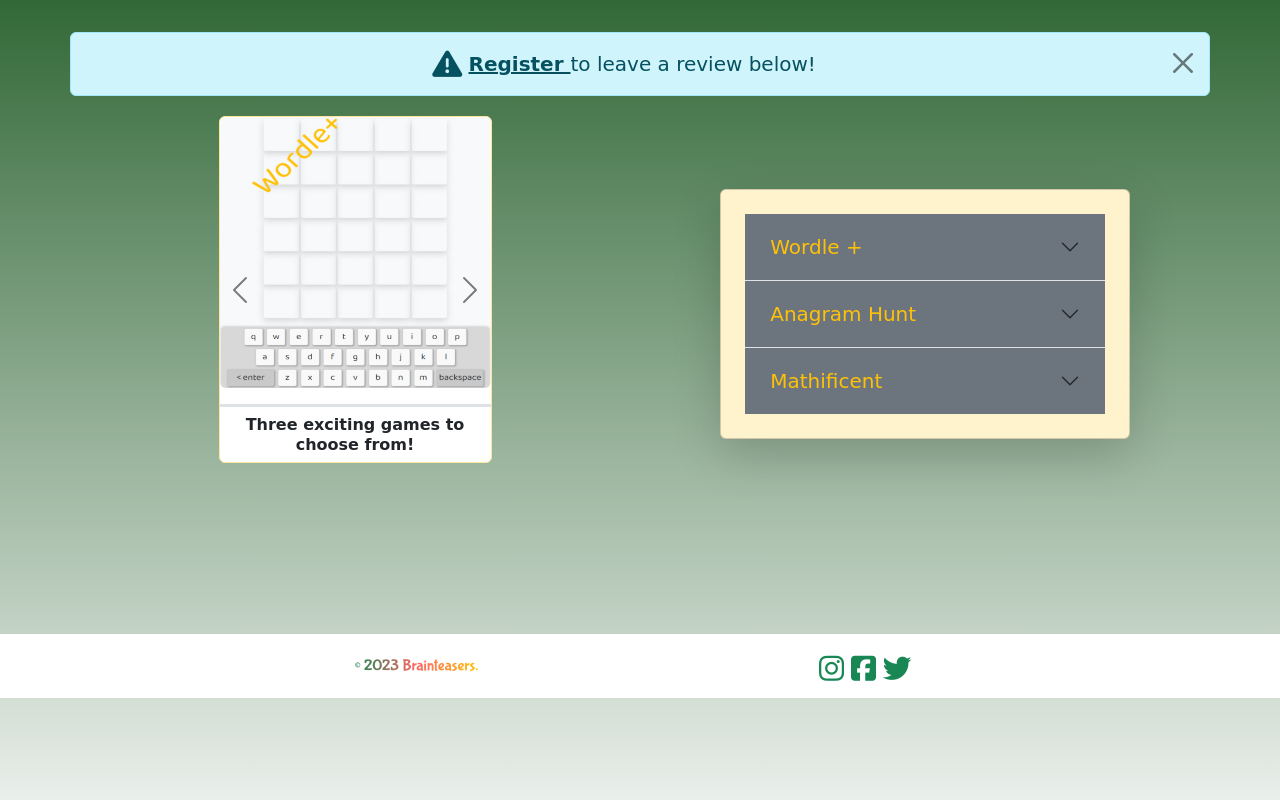
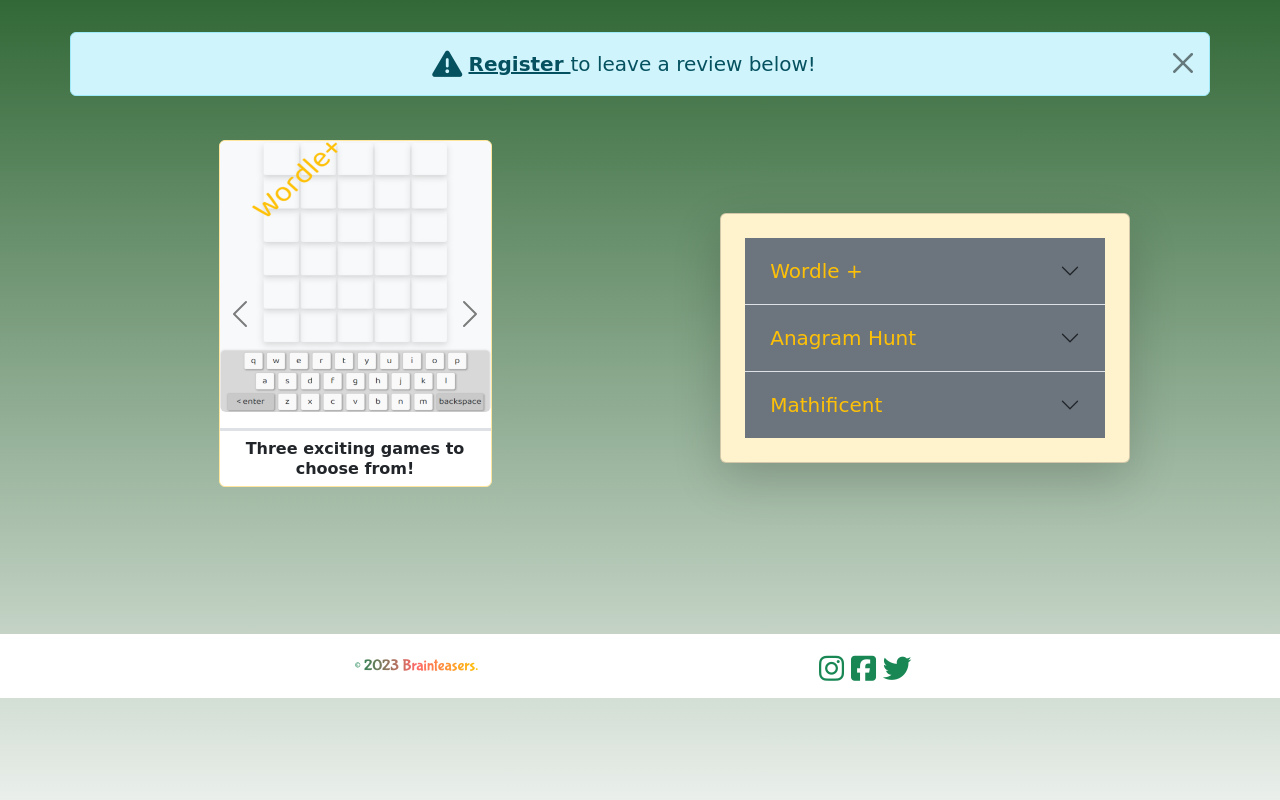
Before and after one commit to Ubuntufoo/BrainTeasersSite, a Django app: page / in a window 1280 px wide. Shown: the part 102-902 px from the top of the page. Run offline with Django 4.2, Linux system fonts and the light colour scheme; some libraries are stand-ins or nearby versions; some web fonts are replaced.

Commit message:
Update home.html

```diff
--- a/templates/home.html
+++ b/templates/home.html
@@ -32,7 +32,7 @@
     <div class="display-6 text-danger text-center d-md-inline-block">to the test!</div>
   </section> {% endcomment %}
   <section class="container">
-    <div class="row mb-3 mt-4 align-items-center justify-content-center">
+    <div class="row mb-3 mt-5 align-items-center justify-content-center">
       <div class="col">
         <div id="carouselOfGames" class="carousel carousel-dark card slide carousel-fade mx-auto w-50 border border-warning-subtle">
           <div class="carousel-inner rounded">
```
